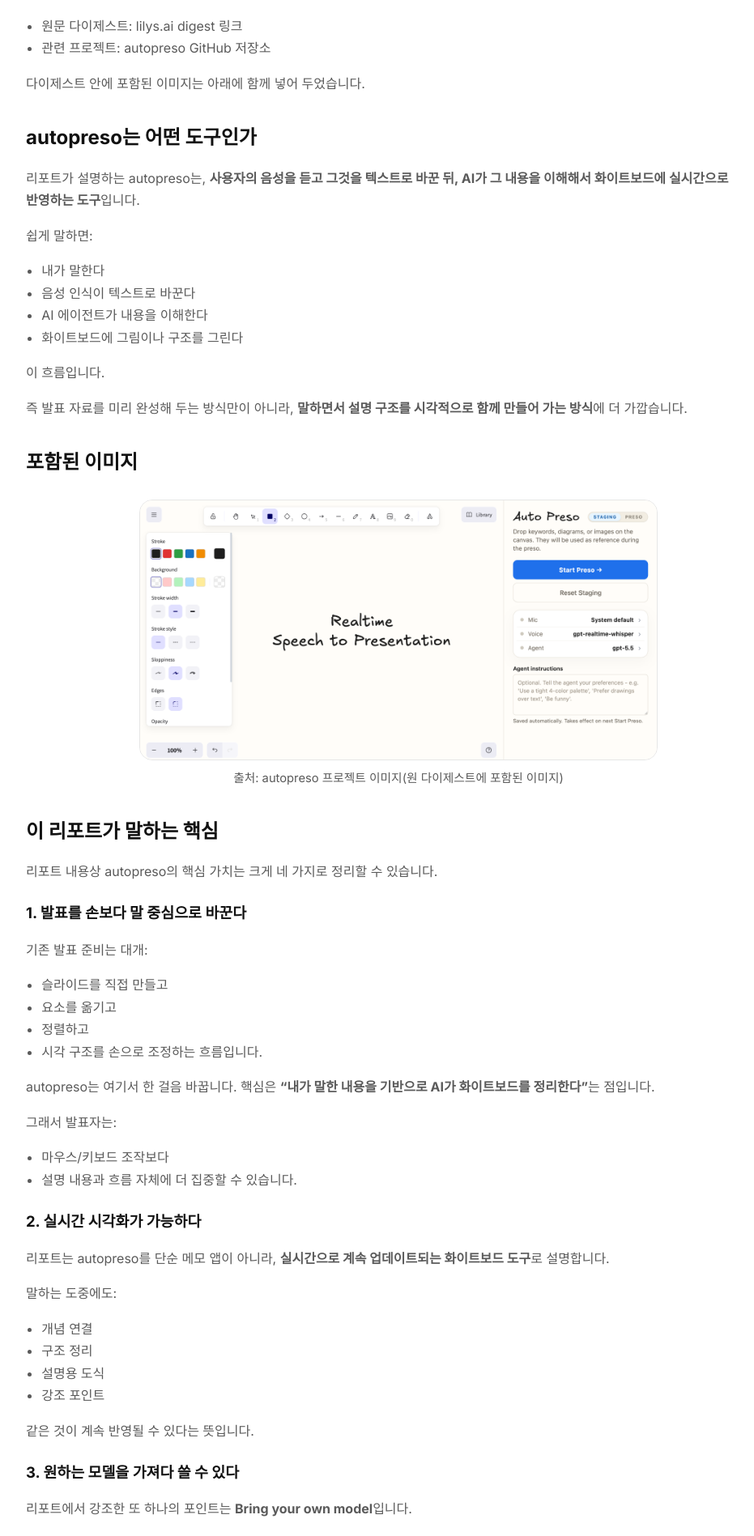
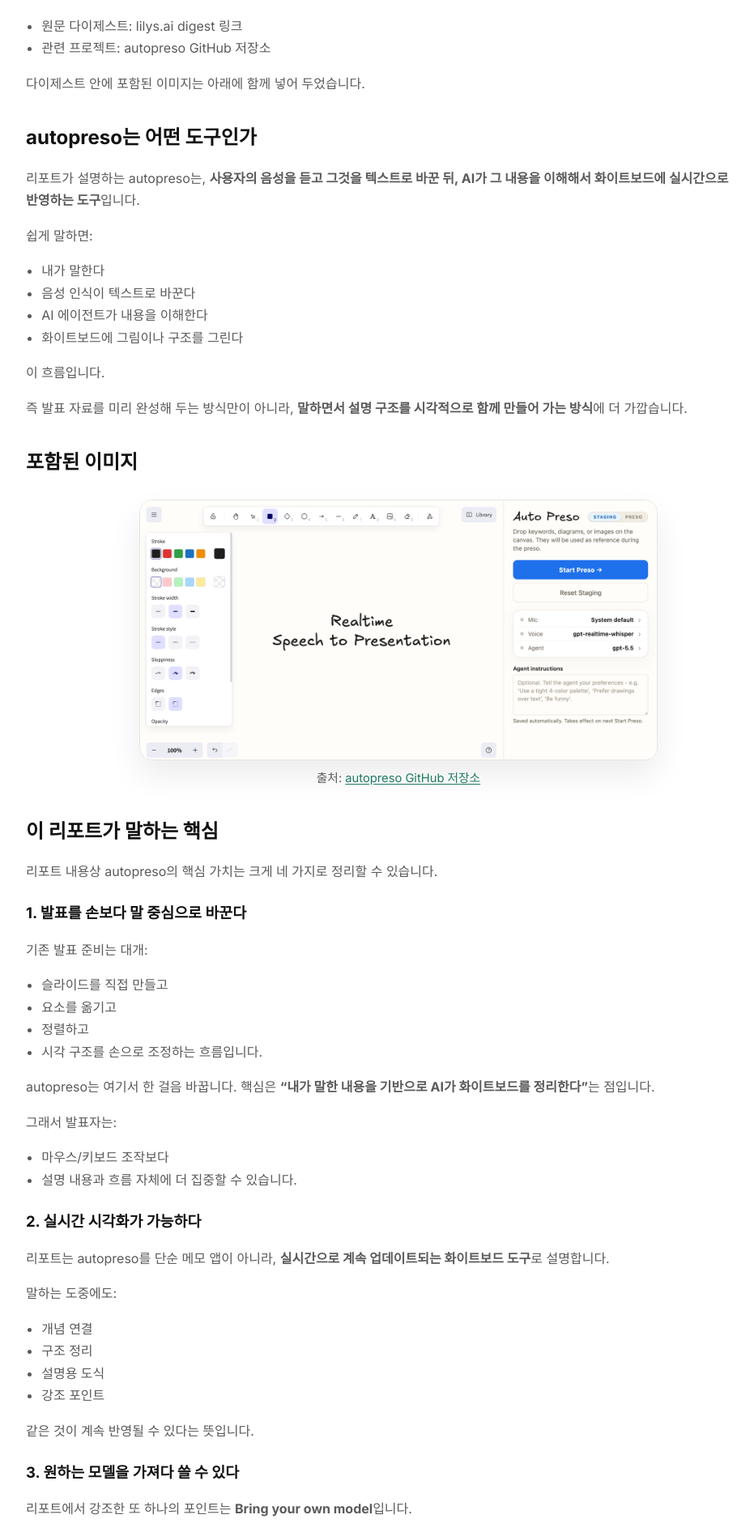
Before and after one commit to songseungyul/Code25Y, a Jekyll site: the page built from _posts/2026-05-15-autopreso-lilys-summary.md, in a window 1280 px wide. Shown: the part 822-2719 px from the top of the page at 81% size, without its empty margins (148-1079 px from the left). Built offline with Jekyll 4.4.1, drawn with Linux system fonts in a browser that asks for light colours.

Commit message:
Enhance post image presentation

```diff
--- a/_posts/2026-05-15-autopreso-lilys-summary.md
+++ b/_posts/2026-05-15-autopreso-lilys-summary.md
@@ -46,8 +46,12 @@ autopreso는 **사용자가 말하는 내용을 실시간으로 화이트보드
 
 ## 포함된 이미지
 <figure>
-  <img src="{{ '/assets/images/posts/2026-05-15-autopreso-whiteboard.png' | relative_url }}" alt="autopreso 화이트보드 화면" />
-  <figcaption>출처: autopreso 프로젝트 이미지(원 다이제스트에 포함된 이미지)</figcaption>
+  <a href="{{ '/assets/images/posts/2026-05-15-autopreso-whiteboard.png' | relative_url }}" target="_blank" rel="noopener noreferrer">
+    <img src="{{ '/assets/images/posts/2026-05-15-autopreso-whiteboard.png' | relative_url }}" alt="autopreso 화이트보드 화면" />
+  </a>
+  <figcaption>
+    출처: <a href="https://github.com/kunchenguid/autopreso" target="_blank" rel="noopener noreferrer">autopreso GitHub 저장소</a>
+  </figcaption>
 </figure>
 
 ## 이 리포트가 말하는 핵심
--- a/assets/css/style.scss
+++ b/assets/css/style.scss
@@ -520,10 +520,20 @@ mark {
   margin: 1.25rem auto;
   border-radius: 16px;
   border: 1px solid var(--line);
+  box-shadow: 0 18px 38px rgba(15, 17, 21, 0.08);
 }
 
 .prose p > img:only-child {
   margin: 1.5rem auto;
+}
+
+.prose figure > a {
+  display: block;
+  border-radius: 16px;
+}
+
+.prose figure > a:hover img {
+  box-shadow: 0 22px 44px rgba(15, 17, 21, 0.12);
 }
 
 .prose figure > img,
@@ -537,6 +547,12 @@ mark {
   font-size: 0.92rem;
   line-height: 1.6;
   text-align: center;
+}
+
+.prose figcaption a {
+  color: var(--accent);
+  text-decoration: underline;
+  text-underline-offset: 0.14em;
 }
 
 .prose code {
```
Also changed, not shown: post-template.md (+6 -2 lines).
